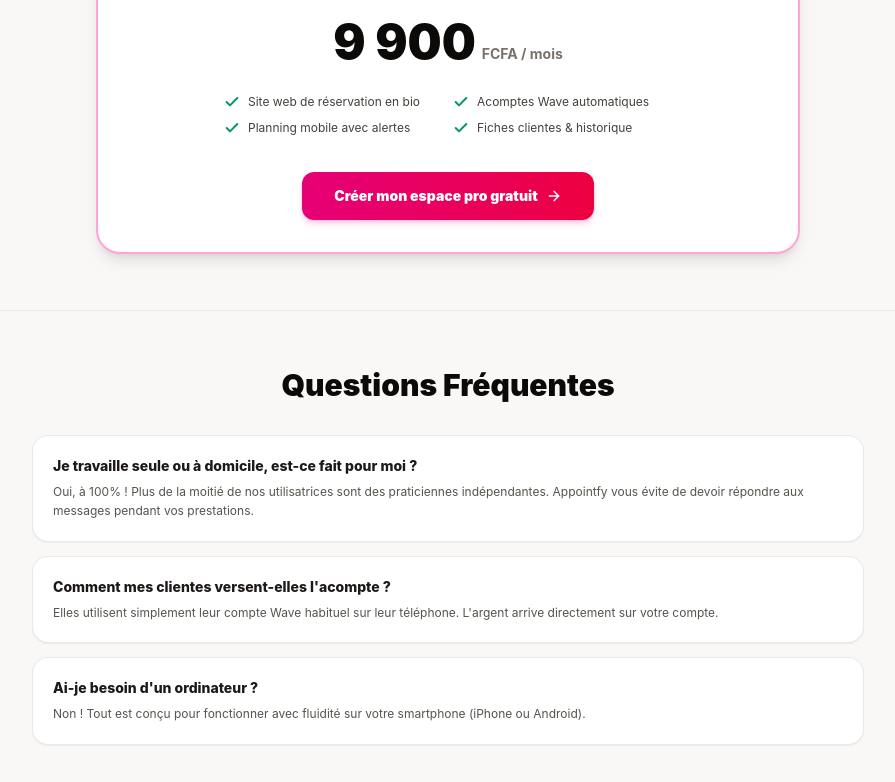
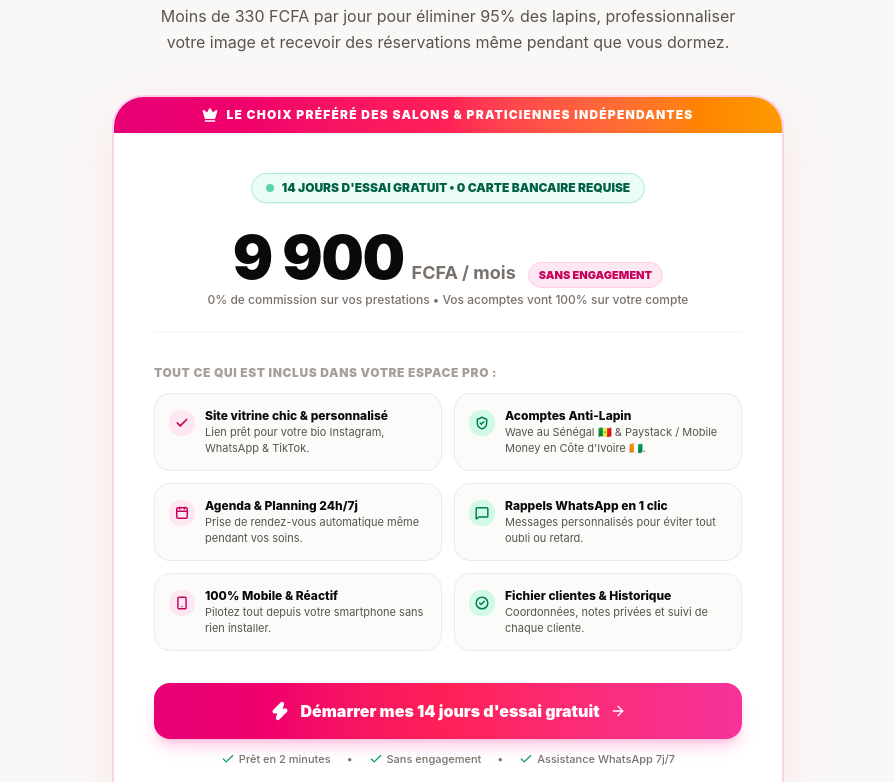
Before and after one commit to Ndiaye10-tech/appointfy, a React (Vite) app: page / in a window 1280 px wide. Shown: the part 3638-4420 px from the top of the page, without its empty margins (192-1087 px from the left). Built offline with nearby package versions, Linux system fonts and the light colour scheme; no server answers; the database is empty.

Commit message:
design(pricing): revamp pricing section with modern high-converting SaaS card

```diff
--- a/src/components/landing/LandingPage.jsx
+++ b/src/components/landing/LandingPage.jsx
@@ -23,7 +23,8 @@ import {
   Scissors,
   ShieldCheck,
   Package,
-  Crown
+  Crown,
+  Zap
 } from 'lucide-react';
 import { BrandLogo } from '../common/BrandLogo';
 
@@ -644,55 +645,167 @@ export const LandingPage = () => {
 
       </section>
 
-      {/* ================= 7. TARIFICATION CLAIRE ================= */}
-      <section id="tarifs" className="py-14 px-4 sm:px-6 lg:px-8 max-w-3xl mx-auto border-t border-stone-200/70 text-center">
+      {/* ================= 7. TARIFICATION CLAIRE & RENTABILITÉ ================= */}
+      <section id="tarifs" className="py-16 sm:py-20 px-4 sm:px-6 lg:px-8 max-w-4xl mx-auto border-t border-stone-200/70 text-center">
 
-        <span className="text-xs font-black uppercase tracking-wider text-pink-700 bg-pink-50 px-3 py-1 rounded-full border border-pink-200">
-          Offre Pro Tout Compris
+        <div className="space-y-3">
+          <span className="inline-flex items-center gap-1.5 text-xs font-black uppercase tracking-wider text-pink-700 bg-pink-50 px-3.5 py-1.5 rounded-full border border-pink-200 shadow-2xs">
+            <Sparkles className="w-3.5 h-3.5 text-pink-600" />
+            <span>Offre Pro Tout Compris</span>
           </span>
-        <h2 className="text-2xl sm:text-4xl font-black text-stone-950 mt-3 tracking-tight">
-          Un tarif simple, sans frais cachés
+          <h2 className="text-3xl sm:text-4xl lg:text-5xl font-black text-stone-950 tracking-tight">
+            Un tarif simple, rentable dès le 1er jour
           </h2>
-
-        <div className="mt-8 bg-white rounded-3xl p-8 border-2 border-pink-300 shadow-lg text-center space-y-5">
-          <div className="inline-block px-3 py-1 rounded-full bg-emerald-50 text-emerald-800 text-xs font-black border border-emerald-200">
-            14 JOURS D'ESSAI GRATUIT • SANS CARTE BANCAIRE
+          <p className="text-xs sm:text-base text-stone-600 max-w-xl mx-auto leading-relaxed">
+            Moins de 330 FCFA par jour pour éliminer 95% des lapins, professionnaliser votre image et recevoir des réservations même pendant que vous dormez.
+          </p>
         </div>
 
-          <div className="flex items-baseline justify-center gap-1.5">
-            <span className="text-4xl sm:text-5xl font-black text-stone-950">9 900</span>
-            <span className="text-stone-500 text-sm font-bold">FCFA / mois</span>
+        {/* CARTE TARIF PREMIUM TOUT COMPRIS */}
+        <div className="mt-10 max-w-2xl mx-auto bg-white rounded-3xl sm:rounded-4xl border-2 border-pink-200/90 shadow-[0_12px_45px_rgba(244,63,94,0.09)] overflow-hidden transition-all hover:border-pink-300">
+
+          {/* Ruban Supérieur VIP */}
+          <div className="bg-gradient-to-r from-pink-600 via-rose-500 to-amber-500 text-white py-2.5 px-4 text-xs font-black uppercase tracking-widest flex items-center justify-center gap-2 shadow-xs">
+            <Crown className="w-4 h-4 fill-white" />
+            <span>Le Choix Préféré des Salons & Praticiennes Indépendantes</span>
           </div>
 
-          <div className="grid grid-cols-1 sm:grid-cols-2 gap-2.5 text-left text-xs text-stone-700 max-w-md mx-auto pt-2">
-            <div className="flex items-center gap-2">
-              <Check className="w-4 h-4 text-emerald-600 stroke-[3] shrink-0" />
-              <span>Site web de réservation en bio</span>
+          <div className="p-6 sm:p-10 space-y-6">
+
+            {/* Badge Période d'essai */}
+            <div className="inline-flex items-center gap-2 px-3.5 py-1.5 rounded-full bg-emerald-50 text-emerald-800 text-xs font-black border border-emerald-200 shadow-2xs">
+              <span className="w-2 h-2 rounded-full bg-emerald-500 animate-pulse" />
+              <span>14 JOURS D'ESSAI GRATUIT • 0 CARTE BANCAIRE REQUISE</span>
             </div>
-            <div className="flex items-center gap-2">
-              <Check className="w-4 h-4 text-emerald-600 stroke-[3] shrink-0" />
-              <span>Acomptes Wave automatiques</span>
+
+            {/* Bloc Tarif Grand Format */}
+            <div className="space-y-1">
+              <div className="flex items-baseline justify-center gap-2 flex-wrap">
+                <span className="text-4xl sm:text-6xl font-black text-stone-950 tracking-tight">9 900</span>
+                <span className="text-stone-500 text-base sm:text-lg font-bold">FCFA / mois</span>
+                <span className="text-[11px] font-black uppercase px-2.5 py-1 rounded-full bg-pink-100 text-pink-700 border border-pink-200 ml-1">
+                  Sans engagement
+                </span>
               </div>
-            <div className="flex items-center gap-2">
-              <Check className="w-4 h-4 text-emerald-600 stroke-[3] shrink-0" />
-              <span>Planning mobile avec alertes</span>
+              <p className="text-xs text-stone-500 font-medium">
+                0% de commission sur vos prestations • Vos acomptes vont 100% sur votre compte
+              </p>
             </div>
-            <div className="flex items-center gap-2">
-              <Check className="w-4 h-4 text-emerald-600 stroke-[3] shrink-0" />
-              <span>Fiches clientes & historique</span>
+
+            {/* Séparateur */}
+            <div className="w-full border-t border-stone-100 pt-2" />
+
+            {/* Grille des fonctionnalités (6 piliers riches & détaillés) */}
+            <div className="space-y-3 text-left">
+              <h4 className="text-xs font-black uppercase tracking-wider text-stone-400 text-center sm:text-left">
+                Tout ce qui est inclus dans votre espace Pro :
+              </h4>
+
+              <div className="grid grid-cols-1 sm:grid-cols-2 gap-3 text-xs text-stone-800">
+
+                <div className="p-3.5 rounded-2xl bg-stone-50/80 border border-stone-200/70 flex items-start gap-2.5">
+                  <div className="p-1.5 rounded-xl bg-pink-100 text-pink-700 shrink-0 mt-0.5">
+                    <Check className="w-3.5 h-3.5 stroke-[3]" />
+                  </div>
+                  <div>
+                    <span className="font-extrabold text-stone-950 block">Site vitrine chic & personnalisé</span>
+                    <span className="text-[11px] text-stone-600">Lien prêt pour votre bio Instagram, WhatsApp & TikTok.</span>
                   </div>
                 </div>
 
-          <div className="pt-4">
+                <div className="p-3.5 rounded-2xl bg-stone-50/80 border border-stone-200/70 flex items-start gap-2.5">
+                  <div className="p-1.5 rounded-xl bg-emerald-100 text-emerald-700 shrink-0 mt-0.5">
+                    <ShieldCheck className="w-3.5 h-3.5 stroke-[2.5]" />
+                  </div>
+                  <div>
+                    <span className="font-extrabold text-stone-950 block">Acomptes Anti-Lapin</span>
+                    <span className="text-[11px] text-stone-600">Wave au Sénégal 🇸🇳 & Paystack / Mobile Money en Côte d'Ivoire 🇨🇮.</span>
+                  </div>
+                </div>
+
+                <div className="p-3.5 rounded-2xl bg-stone-50/80 border border-stone-200/70 flex items-start gap-2.5">
+                  <div className="p-1.5 rounded-xl bg-pink-100 text-pink-700 shrink-0 mt-0.5">
+                    <Calendar className="w-3.5 h-3.5 stroke-[2.5]" />
+                  </div>
+                  <div>
+                    <span className="font-extrabold text-stone-950 block">Agenda & Planning 24h/7j</span>
+                    <span className="text-[11px] text-stone-600">Prise de rendez-vous automatique même pendant vos soins.</span>
+                  </div>
+                </div>
+
+                <div className="p-3.5 rounded-2xl bg-stone-50/80 border border-stone-200/70 flex items-start gap-2.5">
+                  <div className="p-1.5 rounded-xl bg-emerald-100 text-emerald-700 shrink-0 mt-0.5">
+                    <MessageSquare className="w-3.5 h-3.5 stroke-[2.5]" />
+                  </div>
+                  <div>
+                    <span className="font-extrabold text-stone-950 block">Rappels WhatsApp en 1 clic</span>
+                    <span className="text-[11px] text-stone-600">Messages personnalisés pour éviter tout oubli ou retard.</span>
+                  </div>
+                </div>
+
+                <div className="p-3.5 rounded-2xl bg-stone-50/80 border border-stone-200/70 flex items-start gap-2.5">
+                  <div className="p-1.5 rounded-xl bg-pink-100 text-pink-700 shrink-0 mt-0.5">
+                    <Smartphone className="w-3.5 h-3.5 stroke-[2.5]" />
+                  </div>
+                  <div>
+                    <span className="font-extrabold text-stone-950 block">100% Mobile & Réactif</span>
+                    <span className="text-[11px] text-stone-600">Pilotez tout depuis votre smartphone sans rien installer.</span>
+                  </div>
+                </div>
+
+                <div className="p-3.5 rounded-2xl bg-stone-50/80 border border-stone-200/70 flex items-start gap-2.5">
+                  <div className="p-1.5 rounded-xl bg-emerald-100 text-emerald-700 shrink-0 mt-0.5">
+                    <CheckCircle2 className="w-3.5 h-3.5 stroke-[2.5]" />
+                  </div>
+                  <div>
+                    <span className="font-extrabold text-stone-950 block">Fichier clientes & Historique</span>
+                    <span className="text-[11px] text-stone-600">Coordonnées, notes privées et suivi de chaque cliente.</span>
+                  </div>
+                </div>
+
+              </div>
+            </div>
+
+            {/* Bouton CTA Grand Format */}
+            <div className="pt-2 space-y-3">
               <button
                 type="button"
                 onClick={handleOpenRegister}
-              className="w-full sm:w-auto px-8 py-3.5 rounded-xl bg-gradient-to-r from-pink-600 to-rose-600 hover:from-pink-500 hover:to-rose-500 text-white font-black text-sm shadow-md shadow-pink-500/25 transition-all cursor-pointer inline-flex items-center justify-center gap-2"
+                className="w-full py-4 px-8 rounded-2xl bg-gradient-to-r from-pink-600 via-rose-500 to-pink-500 hover:from-pink-500 hover:to-rose-400 text-white font-black text-sm sm:text-base shadow-lg shadow-pink-500/25 flex items-center justify-center gap-2.5 transition-all cursor-pointer hover:scale-[1.02]"
               >
-              <span>Créer mon espace pro gratuit</span>
-              <ArrowRight className="w-4 h-4" />
+                <Zap className="w-5 h-5 fill-white shrink-0" />
+                <span>Démarrer mes 14 jours d'essai gratuit</span>
+                <ArrowRight className="w-4 h-4 shrink-0" />
               </button>
+
+              <div className="flex flex-wrap items-center justify-center gap-x-4 gap-y-1.5 text-[11px] text-stone-500 font-medium">
+                <span className="flex items-center gap-1">
+                  <Check className="w-3.5 h-3.5 text-emerald-600" />
+                  Prêt en 2 minutes
+                </span>
+                <span>•</span>
+                <span className="flex items-center gap-1">
+                  <Check className="w-3.5 h-3.5 text-emerald-600" />
+                  Sans engagement
+                </span>
+                <span>•</span>
+                <span className="flex items-center gap-1">
+                  <Check className="w-3.5 h-3.5 text-emerald-600" />
+                  Assistance WhatsApp 7j/7
+                </span>
               </div>
+            </div>
+
+            {/* Encadré d'assurance ROI / Rentabilité */}
+            <div className="p-3.5 sm:p-4 rounded-2xl bg-amber-50/70 border border-amber-200/80 text-left flex items-start gap-3">
+              <div className="text-xl shrink-0 mt-0.5">💡</div>
+              <p className="text-[11px] sm:text-xs text-amber-950 leading-relaxed">
+                <strong>Le calcul est vite fait :</strong> Un seul lapin évité dans le mois vous fait économiser entre <strong>15 000 et 35 000 FCFA</strong>. Votre abonnement est rentabilisé dès votre premier rendez-vous sécurisé.
+              </p>
+            </div>
+
+          </div>
+
         </div>
 
       </section>
```
Lines whose indentation alone changed are shown as unchanged.
